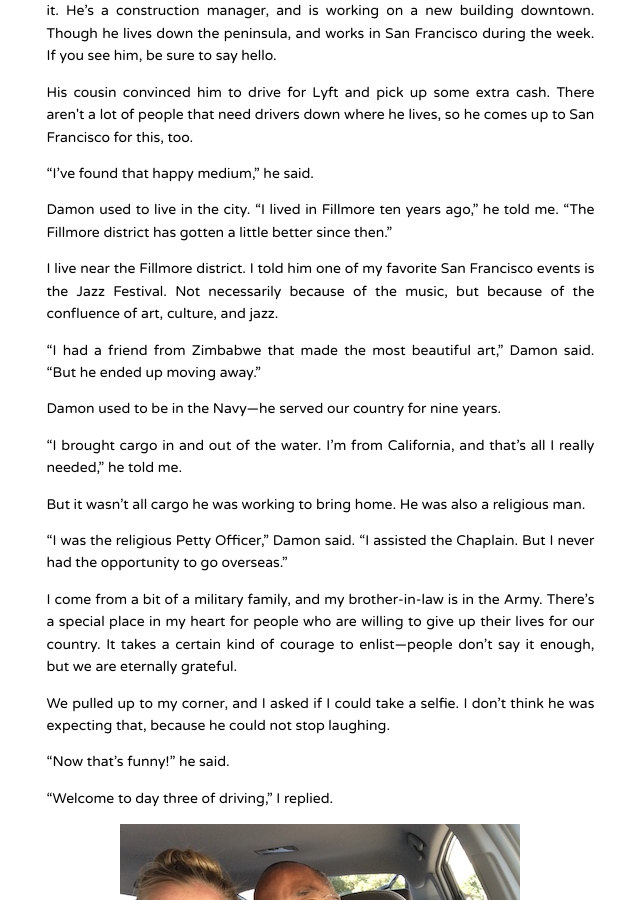
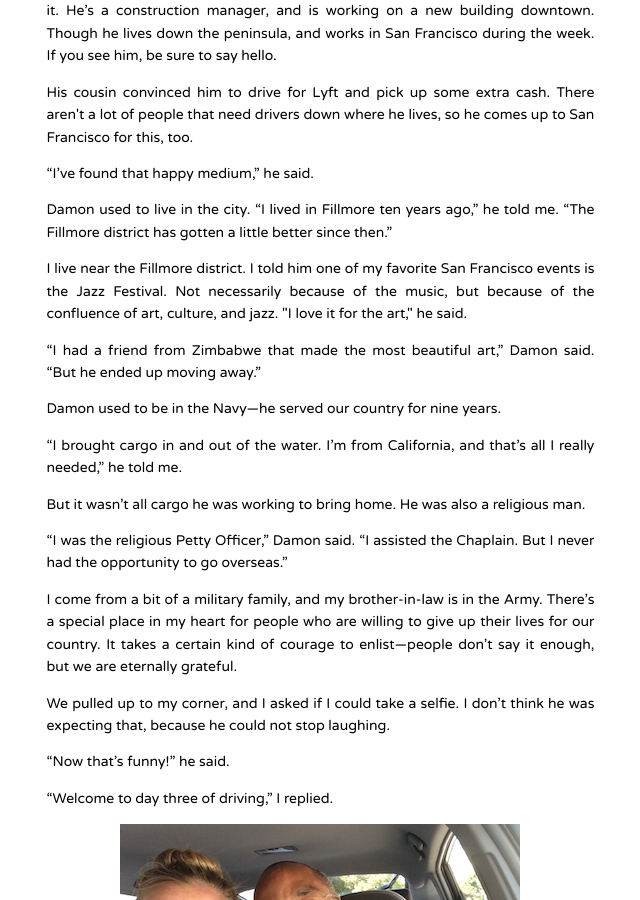
Before and after one commit to selenalarson/selenalarson.github.io, a Jekyll site: the page built from _posts/2014-07-27-lyft-episode-3.html, in a window 1280 px wide and 900 px high, scrolled down 1343 px. Shown: the whole window, without its empty margins (320-960 px from the left). Built offline with Jekyll 4.4.1, drawn with Linux system fonts in a browser that asks for light colours; some web fonts are replaced; Markdown is read by kramdown in place of the engine named in the settings; comment, search, counter and statistics services are not loaded.

Commit message:
3 updated

```diff
--- a/_posts/2014-07-27-lyft-episode-3.html
+++ b/_posts/2014-07-27-lyft-episode-3.html
@@ -27,7 +27,7 @@ His cousin convinced him to drive for Lyft and pick up some extra cash. There ar
 <p>
 Damon used to live in the city. “I lived in Fillmore ten years ago,” he told me. “The Fillmore district has gotten a little better since then.”
 <p>
-I live near the Fillmore district. I told him one of my favorite San Francisco events is the Jazz Festival. Not necessarily because of the music, but because of the confluence of art, culture, and jazz.
+I live near the Fillmore district. I told him one of my favorite San Francisco events is the Jazz Festival. Not necessarily because of the music, but because of the confluence of art, culture, and jazz. "I love it for the art," he said.
 <p>
 “I had a friend from Zimbabwe that made the most beautiful art,” Damon said. “But he ended up moving away.”
 <p>
```
